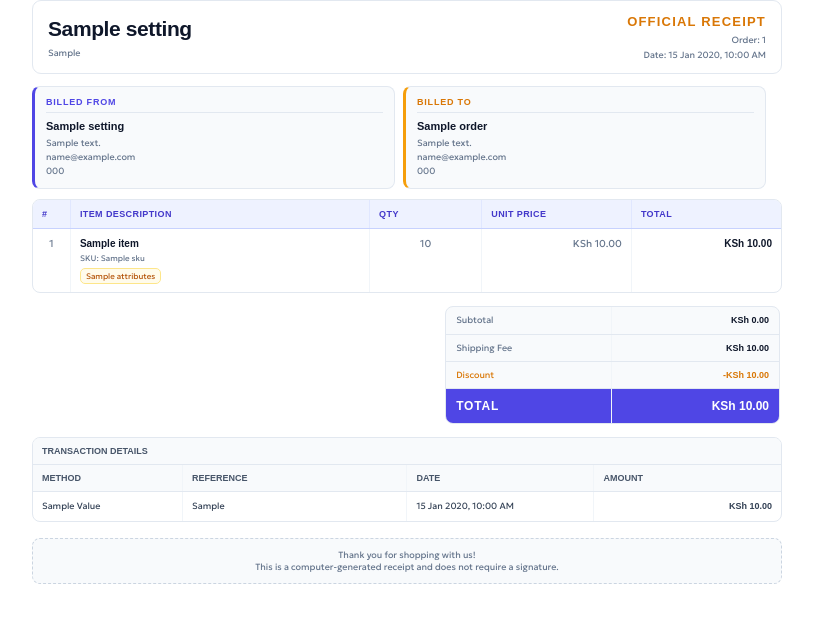
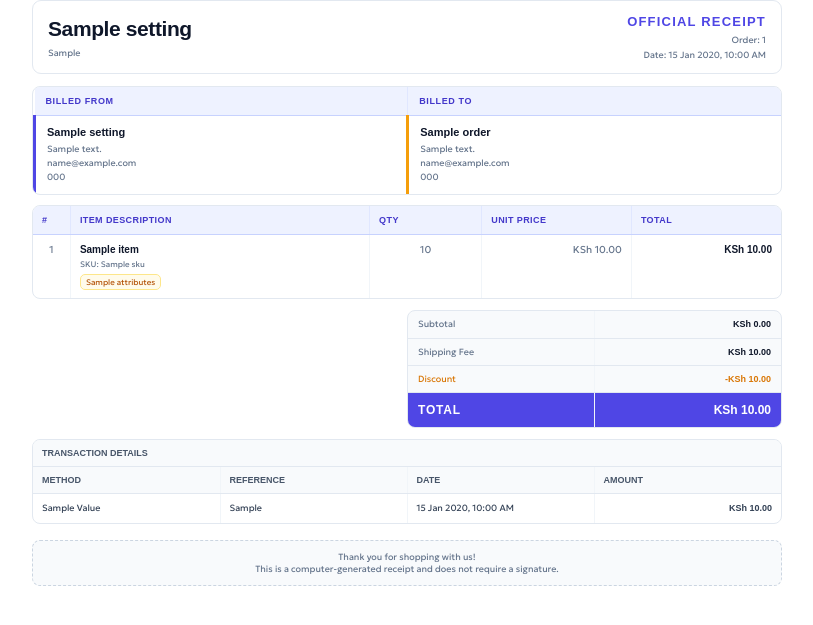
Before and after one commit to CWANZETSE/ecommerce, a Laravel app: template resources/views/admin/orders/receipt-pdf.blade.php in a window 1280 px wide. Shown: the top 625 px of the page, without its empty margins (233-1046 px from the left). Run offline with Laravel 12, Linux system fonts and the light colour scheme; the template is opened without the code that fills it: most values are stand-ins (such as "Sample title", 1, 10 or a date in 2020); some web fonts are replaced.

Commit message:
Added fixes

```diff
--- a/resources/views/admin/orders/receipt-pdf.blade.php
+++ b/resources/views/admin/orders/receipt-pdf.blade.php
@@ -1,3 +1,4 @@
+
 <!DOCTYPE html>
 <html lang="en">
 <head>
@@ -92,17 +93,14 @@
 
         /* -------------------------------------------------
            HEADER
-           Transparent background with readable text.
         ------------------------------------------------- */
         .header-box {
             width: 100%;
+            table-layout: fixed;
             border-collapse: separate;
             border-spacing: 0;
             margin-bottom: 12px;
-
-            /* Keep the header transparent */
             background-color: transparent;
-
             border: 1px solid #e2e8f0;
             border-radius: 9px;
         }
@@ -139,7 +137,7 @@
             font-weight: bold;
             letter-spacing: 1.2px;
             text-transform: uppercase;
-            color: #d97706;
+            color: #4f46e5;
         }
 
         .order-number {
@@ -149,44 +147,57 @@
         }
 
         /* -------------------------------------------------
-           BILLED FROM / BILLED TO
+           BILLED FROM / BILLED TO TABLE
         ------------------------------------------------- */
         .details-wrapper {
             width: 100%;
             margin-bottom: 10px;
-            border-collapse: separate;
-            border-spacing: 8px 0;
-            margin-left: -8px;
+            border: 1px solid #e2e8f0;
+            border-radius: 8px;
+            overflow: hidden;
         }
 
-        .details-box {
+        .details-table {
+            width: 100%;
+            table-layout: fixed;
+            border-collapse: collapse;
+        }
+
+        .details-table th {
             width: 50%;
+            background-color: #eef2ff;
+            color: #4338ca;
+            text-align: left;
+            padding: 8px 11px;
+            font-size: 9px;
+            font-weight: bold;
+            text-transform: uppercase;
+            letter-spacing: 0.6px;
+            border-bottom: 1px solid #c7d2fe;
+            border-right: 1px solid #e0e7ff;
+        }
+
+        .details-table th:last-child {
+            border-right: none;
+        }
+
+        .details-table td {
+            width: 50%;
+            padding: 9px 11px;
             vertical-align: top;
-            background-color: #f8fafc;
-            border-radius: 8px;
-            padding: 9px 11px;
-            border: 1px solid #e2e8f0;
+            border-right: 1px solid #e2e8f0;
+        }
+
+        .details-table td:last-child {
+            border-right: none;
+        }
+
+        .details-table .billed-from-cell {
             border-left: 3px solid #4f46e5;
         }
 
-        .details-box.amber {
-            border-left-color: #f59e0b;
-        }
-
-        .section-label {
-            font-size: 9px;
-            text-transform: uppercase;
-            font-weight: bold;
-            letter-spacing: 0.8px;
-            color: #4f46e5;
-            border-bottom: 1px solid #e2e8f0;
-            padding-bottom: 4px;
-            margin-bottom: 6px;
-            display: block;
-        }
-
-        .section-label.amber {
-            color: #d97706;
+        .details-table .billed-to-cell {
+            border-left: 3px solid #f59e0b;
         }
 
         .person-name {
@@ -215,6 +226,7 @@
 
         .items-table {
             width: 100%;
+            table-layout: fixed;
             border-collapse: collapse;
         }
 
@@ -275,14 +287,23 @@
 
         /* -------------------------------------------------
            TOTALS
+           Card occupies exactly 50% of receipt width,
+           matching the Billed To column.
         ------------------------------------------------- */
         .totals-wrapper {
             width: 100%;
+            table-layout: fixed;
+            border-collapse: collapse;
             margin-bottom: 11px;
         }
 
+        .totals-wrapper > tbody > tr > td {
+            padding: 0;
+            vertical-align: top;
+        }
+
         .totals-box {
-            width: 45%;
+            width: 100%;
             background-color: #f8fafc;
             border: 1px solid #e2e8f0;
             border-radius: 8px;
@@ -291,6 +312,7 @@
 
         .totals-table {
             width: 100%;
+            table-layout: fixed;
             border-collapse: collapse;
         }
 
@@ -334,6 +356,7 @@
 
         .payment-table {
             width: 100%;
+            table-layout: fixed;
             border-collapse: collapse;
         }
 
@@ -372,6 +395,7 @@
            FOOTER
         ------------------------------------------------- */
         .footer {
+            width: 100%;
             margin-top: 16px;
             padding: 10px 12px;
             border: 1px dashed #cbd5e1;
@@ -521,50 +545,69 @@
             </tr>
         </table>
 
-        <!-- Billed From / Billed To -->
-        <table class="details-wrapper">
+        <!-- Billed From / Billed To Table -->
+        <div class="details-wrapper">
+            <table class="details-table">
+                <thead>
                     <tr>
-                <td class="details-box">
-                    <span class="section-label">Billed From</span>
+                        <th>Billed From</th>
+                        <th>Billed To</th>
+                    </tr>
+                </thead>
 
+                <tbody>
+                    <tr>
+                        <td class="billed-from-cell">
                             <div class="person-name">
                                 {{ $settings['store_name'] ?? 'Store' }}
                             </div>
 
                             @if(!empty($settings['store_address']))
-                        <div class="muted">{{ $settings['store_address'] }}</div>
+                                <div class="muted">
+                                    {{ $settings['store_address'] }}
+                                </div>
                             @endif
 
                             @if(!empty($settings['store_email']))
-                        <div class="muted">{{ $settings['store_email'] }}</div>
+                                <div class="muted">
+                                    {{ $settings['store_email'] }}
+                                </div>
                             @endif
 
                             @if(!empty($settings['store_phone']))
-                        <div class="muted">{{ $settings['store_phone'] }}</div>
+                                <div class="muted">
+                                    {{ $settings['store_phone'] }}
+                                </div>
                             @endif
                         </td>
 
-                <td class="details-box amber">
-                    <span class="section-label amber">Billed To</span>
-
+                        <td class="billed-to-cell">
                             <div class="person-name">
                                 {{ $order->customer_name ?? 'Walk-in Customer' }}
                             </div>
 
                             @if(!empty($address))
-                        <div class="muted">{{ $address }}</div>
+                                <div class="muted">
+                                    {{ $address }}
+                                </div>
                             @endif
 
                             @if(!empty($order->customer_email))
-                        <div class="muted">{{ $order->customer_email }}</div>
+                                <div class="muted">
+                                    {{ $order->customer_email }}
+                                </div>
                             @endif
 
                             @if(!empty($order->customer_phone))
-                        <div class="muted">{{ $order->customer_phone }}</div>
+                                <div class="muted">
+                                    {{ $order->customer_phone }}
+                                </div>
                             @endif
                         </td>
                     </tr>
+                </tbody>
             </table>
+        </div>
 
         <!-- Products Table -->
         <div class="items-wrapper">
@@ -629,11 +672,16 @@
 
         <!-- Totals -->
         <table class="totals-wrapper">
+            <tbody>
                 <tr>
-                <td width="55%"></td>
+                    <!-- Empty left half: 50% -->
+                    <td width="50%"></td>
 
-                <td width="45%" class="totals-box">
+                    <!-- Totals card right half: 50% -->
+                    <td width="50%">
+                        <div class="totals-box">
                             <table class="totals-table">
+                                <tbody>
                                     <tr>
                                         <td class="text-muted">Subtotal</td>
 
@@ -669,9 +717,12 @@
                                             {{ $money($order->grand_total) }}
                                         </td>
                                     </tr>
+                                </tbody>
                             </table>
+                        </div>
                     </td>
                 </tr>
+            </tbody>
         </table>
 
         <!-- Transaction Details -->
```
Also changed, not shown: 1 other file. Lines whose indentation alone changed are shown as unchanged.
